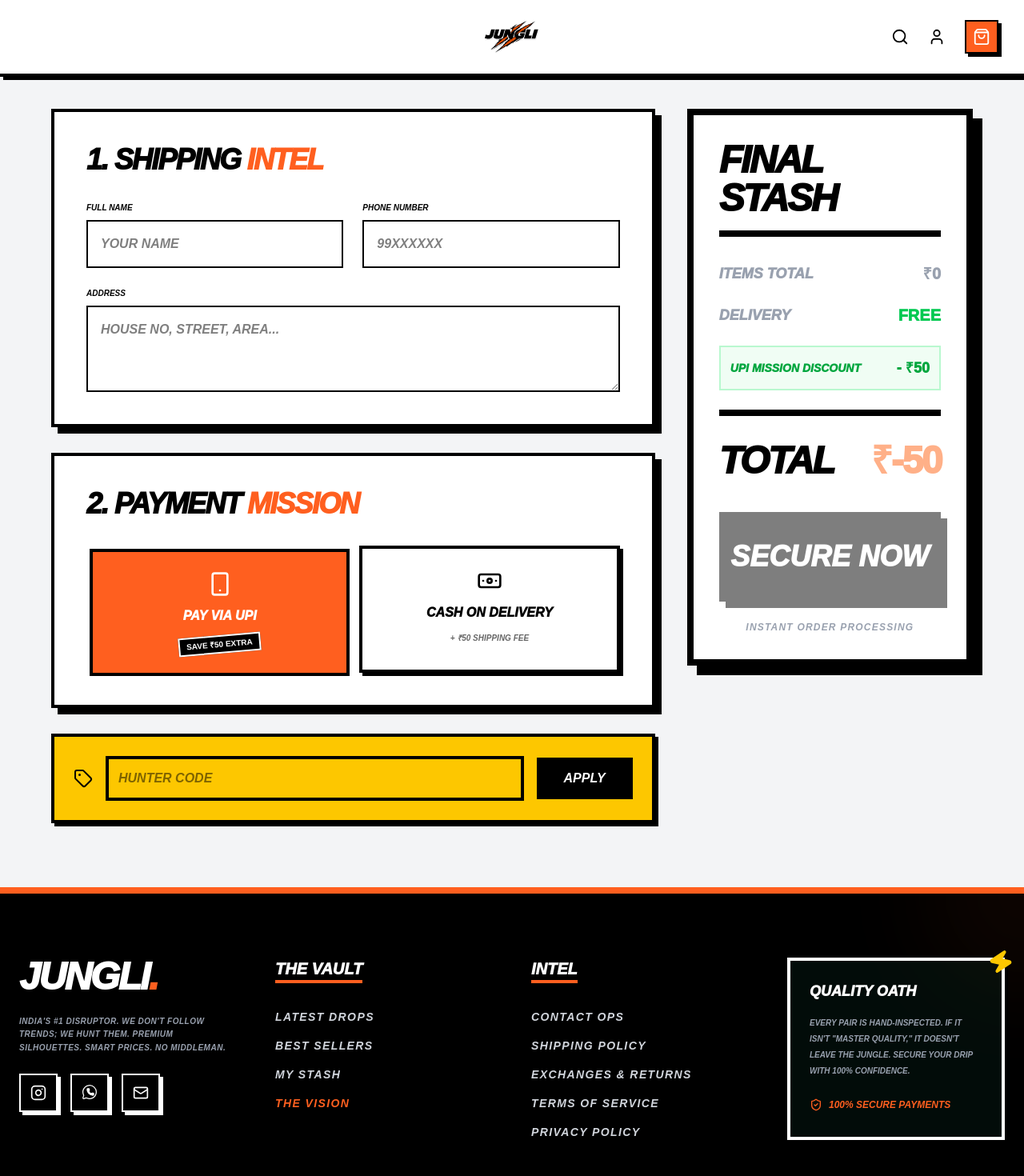
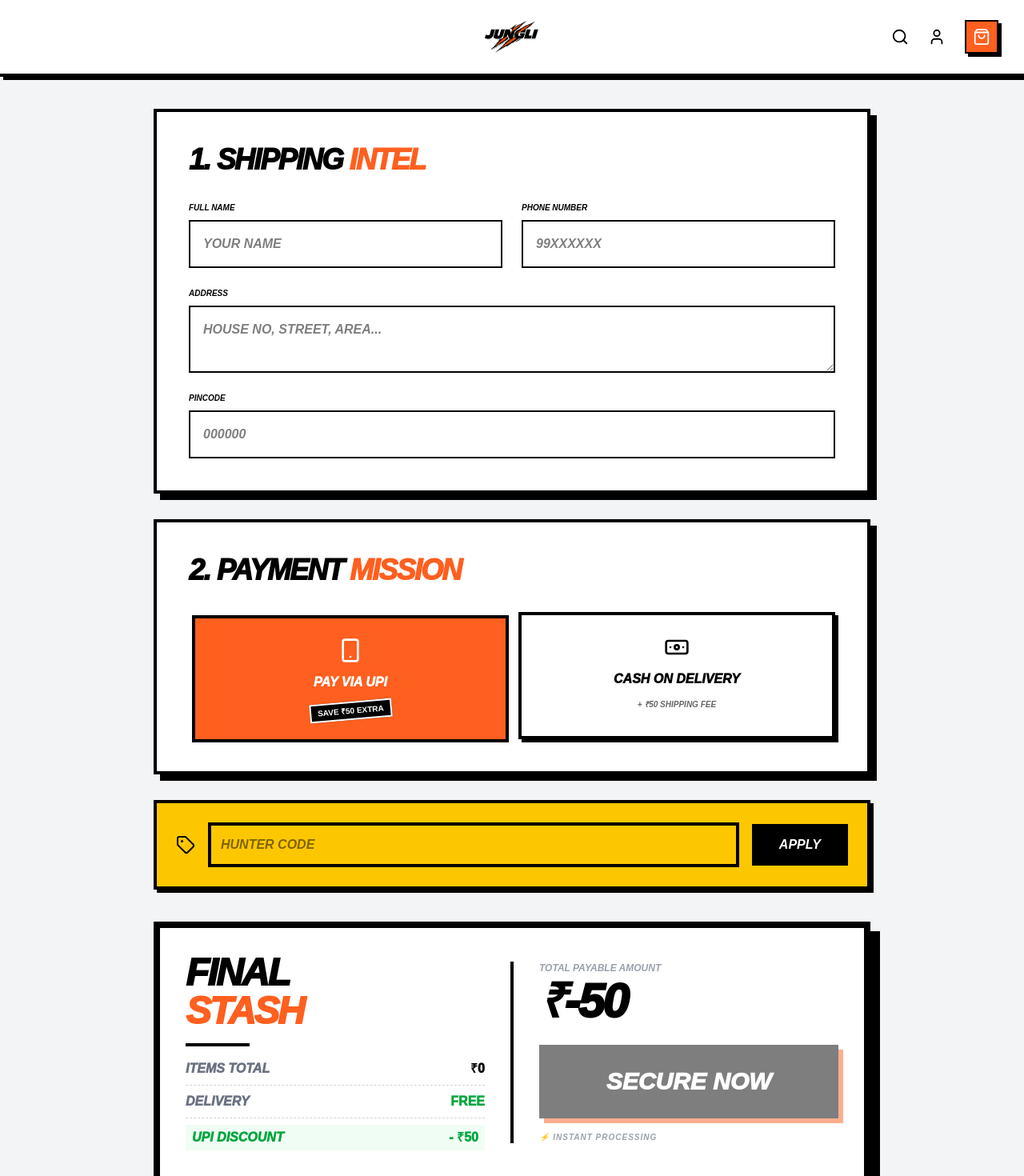
Before and after one commit to JUNGLI-STORE/jungli-store, a Next.js app: page /checkout in a window 1280 px wide. Shown: the top 1470 px of the page at 80% size. Built offline with nearby package versions, Linux system fonts and the light colour scheme; no server answers.

Commit message:
live razorpay,  modify checkout

```diff
--- a/src/app/checkout/page.tsx
+++ b/src/app/checkout/page.tsx
@@ -160,9 +160,10 @@
       </AnimatePresence>
 
       <main className="min-h-screen bg-gray-100 py-10 px-4 md:px-6 pb-20">
-        <div className="max-w-6xl mx-auto grid grid-cols-1 lg:grid-cols-3 gap-10">
+        <div className="max-w-4xl mx-auto space-y-10">
 
-          <div className="lg:col-span-2 space-y-8">
+          {/* --- FORMS SECTION (Vertical Stack) --- */}
+          <div className="space-y-8">
             <section className="bg-white border-4 border-black p-6 md:p-10 shadow-brutal">
               <h2 className="text-4xl font-[1000] uppercase italic tracking-tighter mb-8 text-black">1. Shipping <span className="text-jungli-orange">Intel</span></h2>
               <div className="grid grid-cols-1 md:grid-cols-2 gap-6 uppercase italic font-bold">
@@ -176,7 +177,11 @@
                  </div>
                  <div className="flex flex-col gap-2 md:col-span-2">
                     <label className="text-[10px]">Address</label>
-                    <textarea name="address" onChange={handleInput} placeholder="HOUSE NO, STREET, AREA..." className="p-4 border-2 border-black outline-none focus:bg-jungli-orange/5" rows={3} />
+                    <textarea name="address" onChange={handleInput} placeholder="HOUSE NO, STREET, AREA..." className="p-4 border-2 border-black outline-none focus:bg-jungli-orange/5" rows={2} />
+                 </div>
+                 <div className="flex flex-col gap-2 md:col-span-2">
+                    <label className="text-[10px]">Pincode</label>
+                    <input name="pincode" onChange={handleInput} placeholder="000000" className="p-4 border-2 border-black outline-none focus:bg-jungli-orange/5" />
                  </div>
               </div>
             </section>
@@ -204,66 +209,72 @@
             </section>
           </div>
 
-          {/* --- THE REDESIGNED SUMMARY CARD (MATCHES IMAGE) --- */}
-          <div className="space-y-6">
-            <section className="bg-white border-8 border-black p-6 md:p-8 shadow-[12px_12px_0px_0px_rgba(0,0,0,1)] sticky top-32">
-              <h2 className="text-5xl font-[1000] uppercase italic tracking-tighter mb-4 text-black">FINAL STASH</h2>
+          {/* --- THE REDESIGNED "WIDE & SHORT" FINAL STASH BOX --- */}
+          <section className="bg-white border-8 border-black p-6 md:p-8 shadow-[12px_12px_0px_0px_rgba(0,0,0,1)]">
+            <div className="flex flex-col md:flex-row gap-8 items-start md:items-center">
 
-              <div className="h-2 bg-black w-full mb-8" /> {/* Thick Top Separator */}
+              {/* LEFT SIDE: Breakdown */}
+              <div className="flex-1 w-full space-y-4">
+                 <h2 className="text-5xl font-[1000] uppercase italic tracking-tighter mb-4 text-black leading-none">
+                    FINAL <br/><span className="text-jungli-orange">STASH</span>
+                 </h2>
+                 <div className="h-1 bg-black w-20 mb-4" />
 
-              <div className="space-y-6">
-                 {/* Items Total */}
-                 <div className="flex justify-between items-center">
-                    <span className="font-[1000] uppercase italic text-gray-400 text-lg">Items Total</span>
-                    <span className="font-[1000] text-gray-400 text-xl">₹{totalPrice.toLocaleString()}</span>
+                 <div className="space-y-2">
+                    <div className="flex justify-between items-center text-sm md:text-base border-b border-dashed border-gray-300 pb-2">
+                       <span className="font-[1000] uppercase italic text-gray-500">Items Total</span>
+                       <span className="font-[1000] text-black">₹{totalPrice.toLocaleString()}</span>
                     </div>
 
-                 {/* Delivery Charge */}
-                 <div className="flex justify-between items-center">
-                    <span className="font-[1000] uppercase italic text-gray-400 text-lg">Delivery</span>
-                    <span className={`font-[1000] text-xl ${deliveryCharge === 0 ? 'text-green-500' : 'text-red-500'}`}>
+                    <div className="flex justify-between items-center text-sm md:text-base border-b border-dashed border-gray-300 pb-2">
+                       <span className="font-[1000] uppercase italic text-gray-500">Delivery</span>
+                       <span className={`font-[1000] ${deliveryCharge === 0 ? 'text-green-600' : 'text-red-600'}`}>
                            {deliveryCharge === 0 ? 'FREE' : `+ ₹${deliveryCharge}`}
                        </span>
                     </div>
 
-                 {/* UPI Discount Line */}
                     {paymentMethod === 'UPI' && (
-                    <div className="bg-green-50 border-2 border-green-200 p-3 flex justify-between items-center">
-                        <span className="font-[1000] uppercase italic text-green-600 text-sm">UPI Mission Discount</span>
-                        <span className="font-[1000] text-green-600 text-lg">- ₹{upiDiscountAmt}</span>
+                       <div className="flex justify-between items-center text-sm md:text-base text-green-600 bg-green-50 px-2 py-1">
+                           <span className="font-[1000] uppercase italic">UPI Discount</span>
+                           <span className="font-[1000]">- ₹{upiDiscountAmt}</span>
                        </div>
                     )}
 
-                 {/* Hunter Code Discount Line */}
                     {hunterDiscount > 0 && (
-                    <div className="bg-orange-50 border-2 border-orange-200 p-3 flex justify-between items-center">
-                        <span className="font-[1000] uppercase italic text-jungli-orange text-sm">Hunter Credit Applied</span>
-                        <span className="font-[1000] text-jungli-orange text-lg">- ₹{hunterDiscount}</span>
+                       /* --- CHANGED TO GREEN STYLE HERE --- */
+                       <div className="flex justify-between items-center text-sm md:text-base text-green-600 bg-green-50 px-2 py-1">
+                           <span className="font-[1000] uppercase italic">Hunter Credit Applied</span>
+                           <span className="font-[1000]">- ₹{hunterDiscount}</span>
                        </div>
                     )}
+                 </div>
+              </div>
 
-                 <div className="h-2 bg-black w-full my-4" /> {/* Thick Bottom Separator */}
-
-                 {/* Grand Total */}
-                 <div className="flex justify-between items-center py-4">
-                    <span className="text-5xl font-[1000] uppercase italic tracking-tighter">TOTAL</span>
-                    <span className="text-5xl font-[1000] text-[#FFB088] tracking-tighter">₹{finalTotal.toLocaleString()}</span>
+              {/* RIGHT SIDE: Total & Action */}
+              <div className="flex-1 w-full md:border-l-4 md:border-black md:pl-8 flex flex-col gap-4">
+                 <div className="flex justify-between items-end md:block">
+                    <p className="font-black uppercase italic text-xs text-gray-400 mb-1">Total Payable Amount</p>
+                    <p className="text-6xl font-[1000] text-black italic tracking-tighter leading-none">
+                      ₹{finalTotal.toLocaleString()}
+                    </p>
                  </div>
 
                  <button
                   onClick={handleProcessOrder}
                   disabled={loading || cart.length === 0}
-                  className="w-full bg-black text-white text-4xl font-[1000] py-8 border-4 border-black shadow-[8px_8px_0px_0px_rgba(0,0,0,1)] hover:translate-x-1 hover:translate-y-1 hover:shadow-none transition-all uppercase italic flex items-center justify-center gap-3 disabled:opacity-50"
+                  className="w-full bg-black text-white text-3xl font-[1000] py-6 border-4 border-black shadow-[6px_6px_0px_0px_rgba(255,95,31,1)] hover:shadow-none hover:translate-x-1 hover:translate-y-1 transition-all uppercase italic flex items-center justify-center gap-3 disabled:opacity-50 mt-2"
                 >
                   {loading ? <Loader2 className="animate-spin" /> : "SECURE NOW"}
                 </button>
 
-                <p className="text-center font-black uppercase italic text-gray-400 text-xs mt-4 tracking-widest">
-                   {paymentMethod === 'UPI' ? 'Instant Order Processing' : 'WhatsApp Verification Required'}
+                <p className="text-center md:text-left font-black uppercase italic text-gray-400 text-[10px] tracking-widest">
+                   {paymentMethod === 'UPI' ? '⚡️ Instant Processing' : '📞 Verification Call Required'}
                 </p>
               </div>
+
+            </div>
           </section>
-          </div>
+
         </div>
       </main>
     </>
```
Lines whose indentation alone changed are shown as unchanged.
